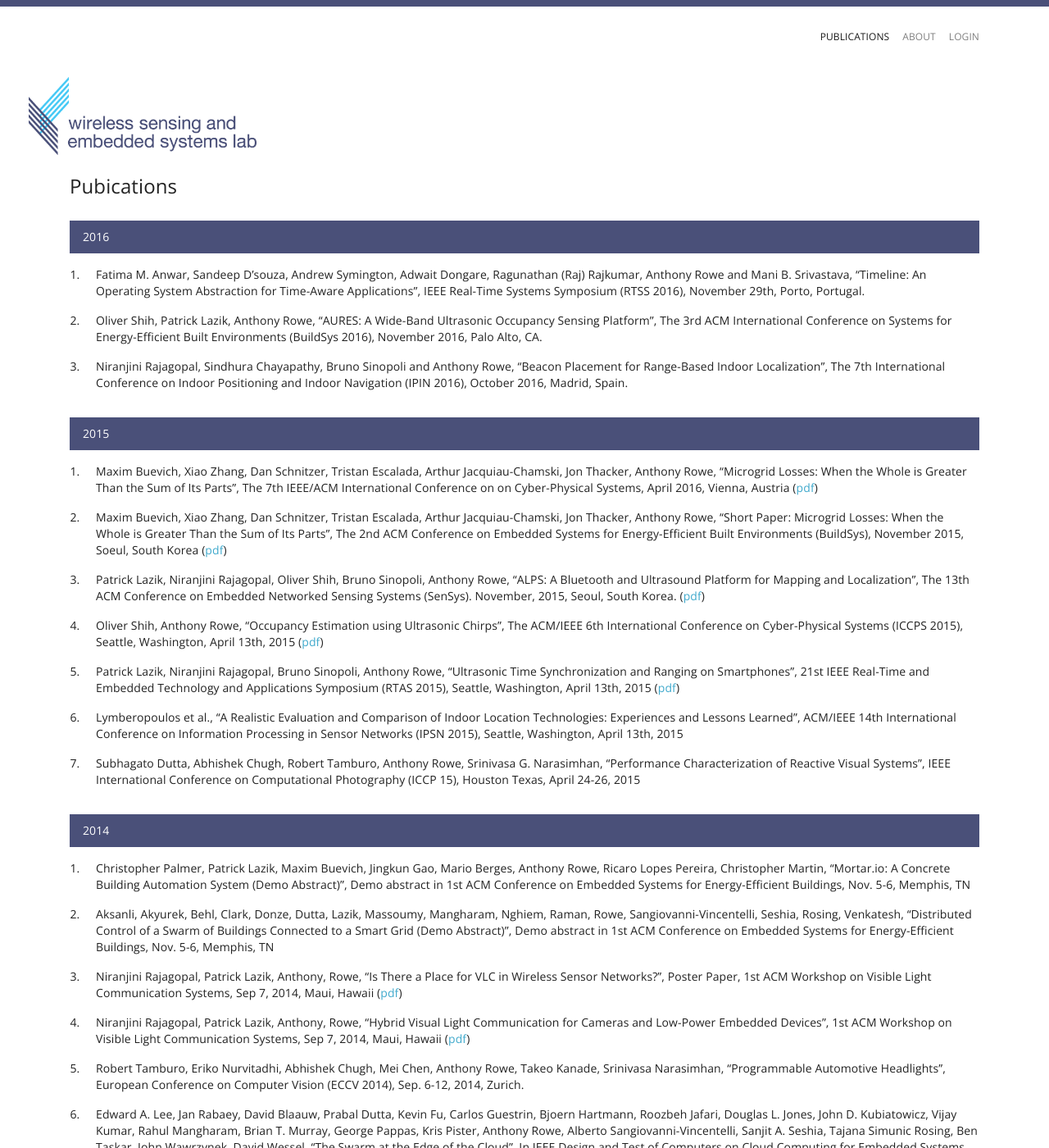
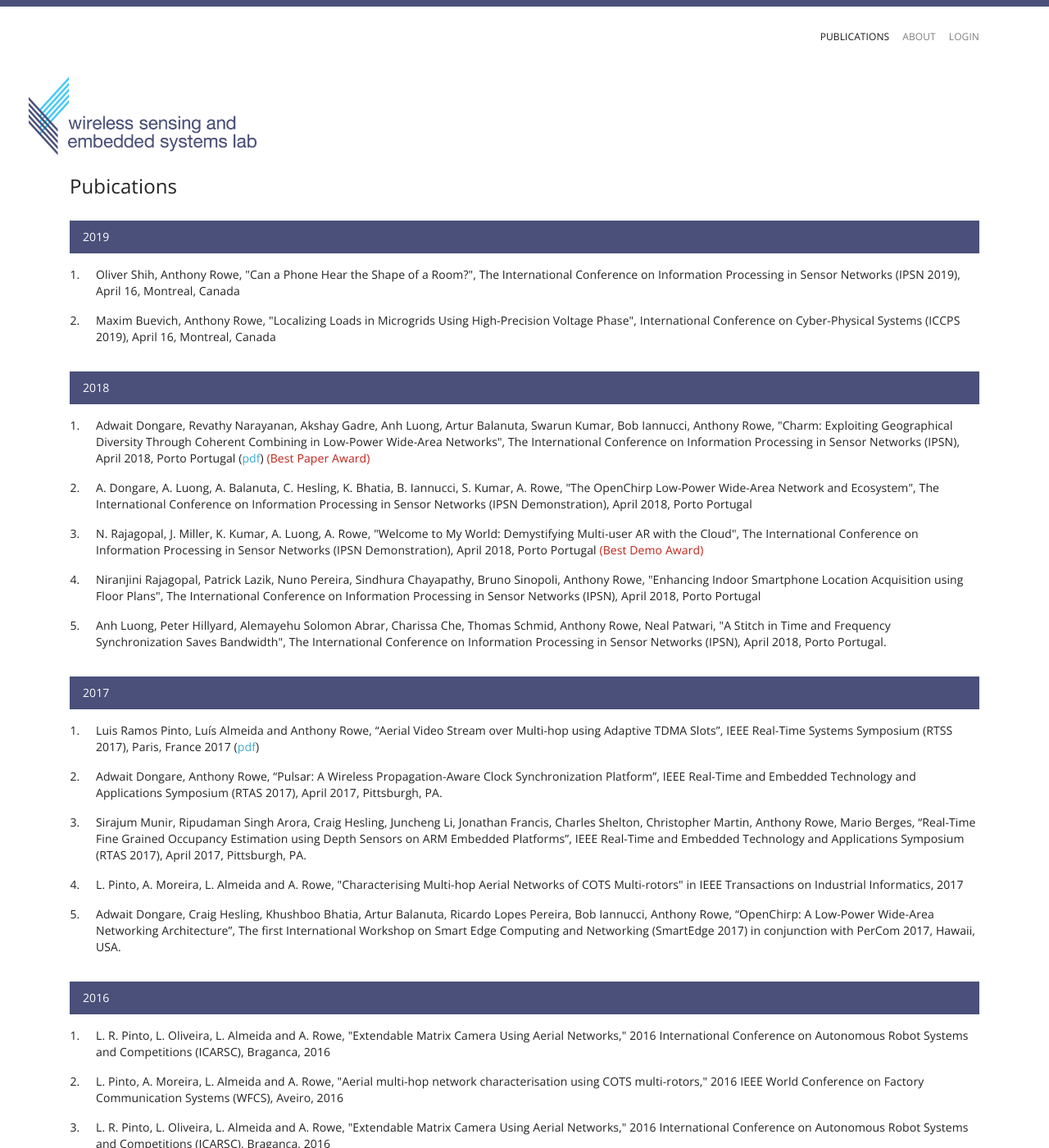
Before and after one commit to WiseLabCMU/website, a Jekyll site: the page built from publications.html, in a window 1280 px wide and 1400 px high. Shown: the whole window at 82% size. Built offline with Jekyll 4.4.1, drawn with Linux system fonts in a browser that asks for light colours; some of the changed text lies outside the part shown.

Commit message:
Added some more publications, still need to put in references

```diff
--- a/publications.html
+++ b/publications.html
@@ -6,8 +6,44 @@ title: Publications
     <div class="row mb-4">
         <div class="col">
             <h2>Pubications</h2>
+
+            <div class="year-row">2019</div>
+            <ol class="publist">
+	    <li>Oliver Shih, Anthony Rowe, "Can a Phone Hear the Shape of a Room?", The International Conference on Information Processing in Sensor Networks (IPSN 2019), April 16, Montreal, Canada</li>
+	    <li>Maxim Buevich, Anthony Rowe, "Localizing Loads in Microgrids Using High-Precision Voltage Phase", International Conference on Cyber-Physical Systems (ICCPS 2019), April 16, Montreal, Canada </li>
+
+            </ol>
+
+
+
+            <div class="year-row">2018</div>
+            <ol class="publist">
+	<li>Adwait Dongare, Revathy Narayanan, Akshay Gadre, Anh Luong, Artur Balanuta, Swarun Kumar, Bob Iannucci, Anthony Rowe, "Charm: Exploiting Geographical Diversity Through Coherent Combining in Low-Power Wide-Area Networks", The International Conference on Information Processing in Sensor Networks (IPSN), April 2018, Porto Portugal (<a href="http://users.ece.cmu.edu/~agr/resources/publications/OpenChirp_IPSN_18.pdf">pdf</a>) <span style="color:#BF2117;">(Best Paper Award)</span> </li>
+	<li>A. Dongare, A. Luong, A. Balanuta, C. Hesling, K. Bhatia, B. Iannucci, S. Kumar, A. Rowe, "The OpenChirp Low-Power Wide-Area Network and Ecosystem", The International Conference on Information Processing in Sensor Networks (IPSN Demonstration), April 2018, Porto Portugal</li>
+	<li>N. Rajagopal, J. Miller, K. Kumar, A. Luong, A. Rowe, "Welcome to My World: Demystifying Multi-user AR with the Cloud", The International Conference on Information Processing in Sensor Networks (IPSN Demonstration), April 2018, Porto Portugal <span style="color:#BF2117;">(Best Demo Award)</span></li>
+	<li>Niranjini Rajagopal, Patrick Lazik, Nuno Pereira, Sindhura Chayapathy, Bruno Sinopoli, Anthony Rowe, "Enhancing Indoor Smartphone Location Acquisition using Floor Plans", The International Conference on Information Processing in Sensor Networks (IPSN), April 2018, Porto Portugal </li>
+	    <li> Anh Luong, Peter Hillyard, Alemayehu Solomon Abrar, Charissa Che, Thomas Schmid, Anthony Rowe, Neal Patwari, "A Stitch in Time and Frequency Synchronization Saves Bandwidth", The International Conference on Information Processing in Sensor Networks (IPSN), April 2018, Porto Portugal.  </li>
+
+            </ol>
+
+            <div class="year-row">2017</div>
+            <ol class="publist">
+<li>Luis Ramos Pinto, Luís Almeida and Anthony Rowe, “Aerial Video Stream over Multi-hop using Adaptive TDMA Slots”, IEEE Real-Time Systems Symposium (RTSS 2017), Paris, France 2017 (<a href="http://users.ece.cmu.edu/~agr/resources/publications/rtss17-aerial-video.pdf"">pdf</a>) </li>
+<li> Adwait Dongare, Anthony Rowe, “Pulsar: A Wireless Propagation-Aware Clock Synchronization Platform”, IEEE Real-Time and Embedded Technology and Applications Symposium (RTAS 2017), April 2017, Pittsburgh, PA.  </li>
+<li>Sirajum Munir, Ripudaman Singh Arora, Craig Hesling, Juncheng Li, Jonathan Francis, Charles Shelton, Christopher Martin, Anthony Rowe, Mario Berges, “Real-Time Fine Grained Occupancy Estimation using Depth Sensors on ARM Embedded Platforms”, IEEE Real-Time and Embedded Technology and Applications Symposium (RTAS 2017), April 2017, Pittsburgh, PA.  </li>
+<li> L. Pinto, A. Moreira, L. Almeida and A. Rowe, "Characterising Multi-hop Aerial Networks of COTS Multi-rotors" in IEEE Transactions on Industrial Informatics, 2017 </li>
+<li> Adwait Dongare, Craig Hesling, Khushboo Bhatia, Artur Balanuta, Ricardo Lopes Pereira, Bob Iannucci, Anthony Rowe, “OpenChirp: A Low-Power Wide-Area Networking Architecture”, The first International Workshop on Smart Edge Computing and Networking (SmartEdge 2017) in conjunction with PerCom 2017, Hawaii, USA.  </li>
+            </ol>
+
             <div class="year-row">2016</div>
             <ol class="publist">
+		<li> L. R. Pinto, L. Oliveira, L. Almeida and A. Rowe, "Extendable Matrix Camera Using Aerial Networks," 2016 International Conference on Autonomous Robot Systems and Competitions (ICARSC), Braganca, 2016
+		</li>
+		<li> L. Pinto, A. Moreira, L. Almeida and A. Rowe, "Aerial multi-hop network characterisation using COTS multi-rotors," 2016 IEEE World Conference on Factory Communication Systems (WFCS), Aveiro, 2016
+		</li>
+		<li> L. R. Pinto, L. Oliveira, L. Almeida and A. Rowe, "Extendable Matrix Camera Using Aerial Networks," 2016 International Conference on Autonomous Robot Systems and Competitions (ICARSC), Braganca, 2016
+		</li>
+
                 <li>Fatima M. Anwar, Sandeep D’souza, Andrew Symington, Adwait Dongare, Ragunathan (Raj) Rajkumar,
                     Anthony Rowe and Mani B. Srivastava, “Timeline: An Operating System Abstraction for Time-Aware Applications”,
                     IEEE Real-Time Systems Symposium (RTSS 2016), November 29th, Porto, Portugal.
@@ -20,6 +56,8 @@ title: Publications
                     Range-Based Indoor Localization”, The 7th International Conference on Indoor Positioning and Indoor Navigation
                     (IPIN 2016), October 2016, Madrid, Spain.
                 </li>
+		<li>L. Pinto, A. Moreira, L. Almeida and A. Rowe, "Aerial multi-hop network characterisation using COTS multi-rotors," 2016 IEEE World Conference on Factory Communication Systems (WFCS), Aveiro, 2016
+		</li>
             </ol>
             <div class="year-row">2015</div>
             <ol class="publist">
```
